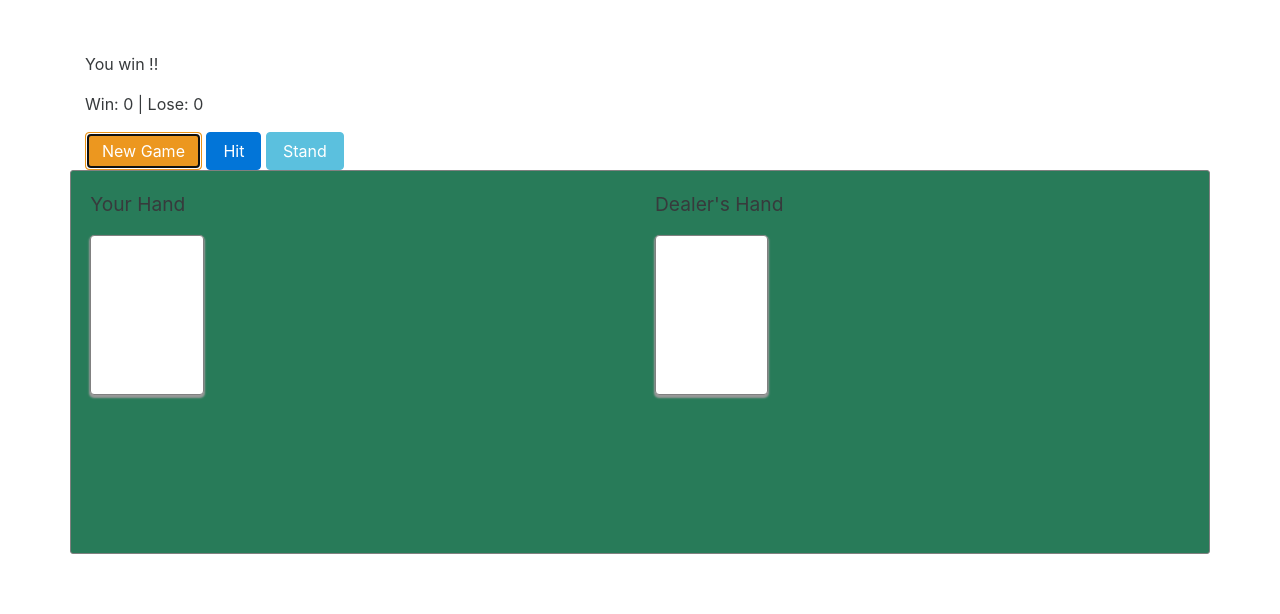
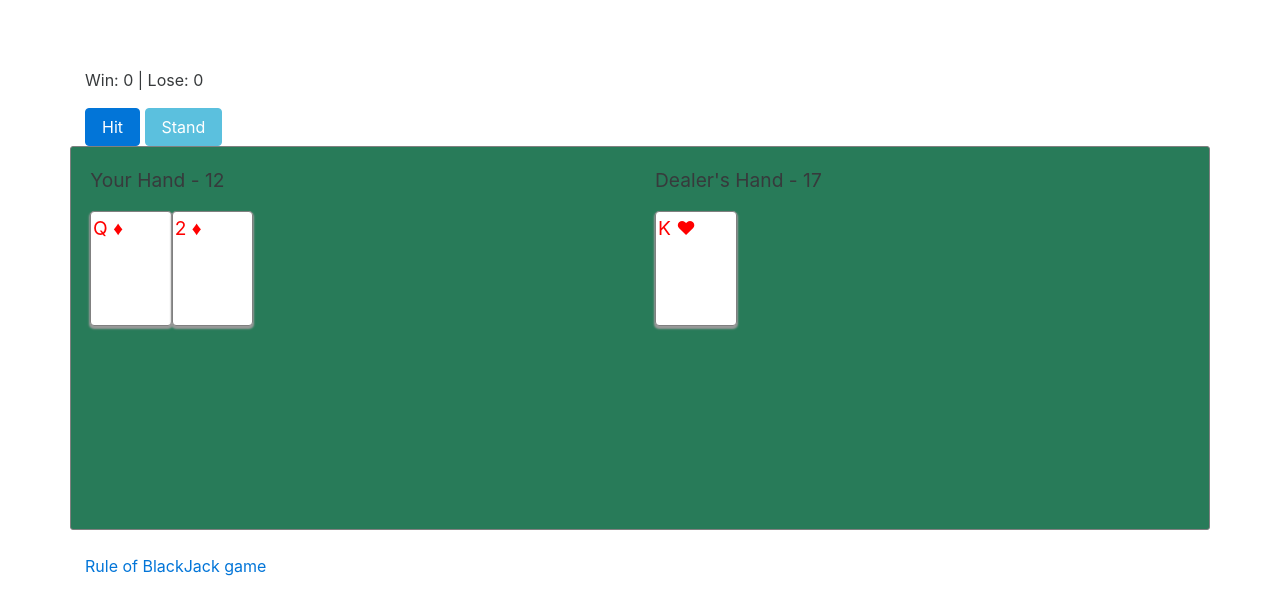
Before and after one commit to rattanakchea/CardGames, a plain HTML site: page index.html in a window 1280 px wide. Both pictures are taken after a click on the button "New Game". Shown: the part 176-790 px from the top of the page. Drawn offline with nearby package versions, Linux system fonts and the light colour scheme.

Commit message:
bugs in scoring system

```diff
--- a/css/main.scss
+++ b/css/main.scss
@@ -20,9 +20,16 @@ body {
   border: 1px solid gray;
   border-radius:4px;
   box-shadow:0 2px 2px 1px #999;
-  font-size: 20pt;
   width:  4.25em;
   height: 6em;
   padding:.1em;
-  margin-right:-1em;
+  display: inline-block;
+
 }
+
+.hidden {
+  background: orangered;
+}
+
+.Spades, .Clubs {color:black}
+.Diamonds, .Hearts {color:red}
--- a/index.html
+++ b/index.html
@@ -27,7 +27,7 @@
 
     <div class="row">
         <div class="game-info col-xs-12 col-sm-12">
-            <p>You win !!</p>
+            <p class="warning"><span id="status"></span></p>
             <p>Win: 0   | Lose: 0</p>
 
 
@@ -43,17 +43,26 @@
     <div class="row">
         <div class="game-canvas col-xs-12">
             <div class="row">
-                <div id="your-hand" class="col-md-12 col-lg-6">
-                    <p>Your Hand</p>
-                    <div class="card"></div>
+                <div class="col-md-12 col-lg-6">
+                    <p>Your Hand -  <span id="yourScore"></span></p>
+                    <div id="your-hand">
+                        <li class="card hidden"></li>
+                        <li class="card hidden"></li>
+                    </div>
                 </div>
-                <div id="dealer-hand" class="col-md-12 col-lg-6">
-                    <p>Dealer's Hand</p>
-                    <div class="card"></div>
+                <div class="col-md-12 col-lg-6">
+                    <p>Dealer's Hand - <span id="dealerScore"></span></p>
+                    <div id="dealer-hand">
+                        <li class="card hidden"></li>
+                        <li class="card hidden"></li>
+                    </div>
                 </div>
             </div>
         </div>
     </div>
+
+    <br/>
+    <p><a href="http://www.bicyclecards.com/how-to-play/blackjack/">Rule of BlackJack game</a></p>
 
 
 
@@ -66,6 +75,9 @@
 
 
 <script src="js/card.js"></script>
+<script src="js/views/cardView.js"></script>
+<script src="js/views/handView.js"></script>
+
 <script src="js/hand.js"></script>
 
 <script src="js/deck.js"></script>
--- a/js/card.js
+++ b/js/card.js
@@ -3,7 +3,7 @@
  */
 "use strict";
 
-var suitsMap = ['Clubs', 'Diamonds','Hearts', 'Spades'];
+
 var cardValuesMap = {
     'Ace': 1,
     'Jack': 11,
@@ -15,6 +15,11 @@ var cardValuesMap = {
 // Card Constructor
 
 var Card = function (value, suit){
+
+    var suitsMap = ['Clubs', 'Diamonds','Hearts', 'Spades'];
+    var symbolsMap = ['&clubs;', '&diams;','&hearts;', '&spades;'];
+
+
 
     if (!value || !suit && suit !== 0){
         console.warn("A card must have both suit and card");
@@ -46,15 +51,25 @@ var Card = function (value, suit){
         return suitsMap[index];
     };
 
-    this.getValue = function(){
+    this.getValue = function() {
         switch (this.value) {
-            case 1: return 'Ace';
-            case 11: return 'Jack';
-            case 12: return 'Queen';
-            case 13: return 'King'
-            default: return this.value;
+            case 1:
+                return 'A';
+            case 11:
+                return 'J';
+            case 12:
+                return 'Q';
+            case 13:
+                return 'K'
+            default:
+                return this.value;
         }
-    }
+    };
+
+    this.getSymbol = function(){
+        var index = this.suit -1;
+        return symbolsMap[index];
+    };
 
 
 };
--- a/js/deck.js
+++ b/js/deck.js
@@ -12,12 +12,12 @@
 var Deck = function (){
 
     //array of 52 cards when initialized
-    var cards_array = [];
+    //var cards_array = [];
 
-    this.cards = cards_array;
+    this.cards = [];
 
     this.size = function(){
-        return cards_array.length;
+        return this.cards.length;
     };
 
     this.deal = function(){
@@ -26,28 +26,31 @@ var Deck = function (){
             init();
         }
 
-        return cards_array.pop();
-    };
-
-    this.shuffle = function(){
-        cards_array = _.shuffle(cards_array);
+        return this.cards.pop();
     };
 
     this.getCards = function(){
-        return cards_array;
+        return this.cards;
     }
+
+
+    this.shuffle = function(){
+        this.cards = _.shuffle(this.cards);
+    };
+
+    var self = this;
 
 
     function init(){
         for (var i=0; i <= 51; i++){
             var value = i % 13 + 1;
             var suit = i % 4 + 1;
-
             //card cannot be uppercase
             var card = new Card(value, suit);
+            self.cards.push(card);
+        }
 
-            cards_array.push(card);
-        }
+        self.shuffle();
     }
     init();
 
--- a/js/game.js
+++ b/js/game.js
@@ -4,9 +4,6 @@
 "use strict";
 
 // BlackJack Game Constructor
-
-
-
 
 //blackJack Game
 var BlackJack = function (){
@@ -16,17 +13,11 @@ var BlackJack = function (){
     this.dealerHand = new Hand();
     this.playerHand = new Hand();
 
+    this.playerHandView = new HandView(this.playerHand, '#your-hand');
+    this.dealerHandView = new HandView(this.dealerHand, '#dealer-hand');
+
     this.wins = 0;
     this.loses = 0;
-
-
-
-
-    //Work on the logic of the game
-
-
-
-
 
 };
 
--- a/js/hand.js
+++ b/js/hand.js
@@ -29,6 +29,8 @@ var Hand = function (){
 
     }
 
+    this.length = this.cards.length;
+
 
 
 };
--- a/js/main.js
+++ b/js/main.js
@@ -1,35 +1,158 @@
-var g = game = new BlackJack();
 
-$( document ).ready(function(game) {
 
-    console.log(game)
+$( document ).ready(function() {
 
-    var playerHand = game.playerHand,
-        dealerHand = game.dealerHand,
-        deck = game.deck;
+    var game, playerHand, dealerHand,
+        deck, playerHandView, dealerHandView;
 
     //cach DOM elements
     var $btn_deal = $('#deal'),
-        $btn_hit = $('#hit'),
-        $btn_stand = $('#stand');
+        $btn_hit = $('#hit').hide(),
+        $btn_stand = $('#stand').hide(),
 
+        $yourScore = $('#yourScore'),
+        $dealerScore = $('#dealerScore'),
+        $status = $('#status');
 
     //event listeners
     $btn_deal.on('click', startGame);
+    $btn_hit.on('click', dealCard);
+    $btn_stand.on('click', stand);
 
+
+    function toggleBtn(){
+        $btn_deal.toggle();
+        $btn_hit.toggle();
+        $btn_stand.toggle();
+    }
+
+    function stand(){
+        //in multiplayer, go to next hand
+
+        //in two player, go to the dealer hand
+
+        dealerHandView.render();
+        var dealerScore = dealerHandView.getScore();
+        if (dealerScore > 16 && dealerScore > playerHandView.getScore()){
+            $status.html('Dealer Won.');
+            cleanSlate();
+        }
+
+        while (dealerScore < 17){
+            var card = deck.deal();
+            dealerHandView.add(card);
+            dealerHandView.render();
+            dealerScore = dealerHandView.getScore();
+            $dealerScore.html(dealerScore);
+        }
+
+        checkScore();
+
+        cleanSlate();
+
+    }
+
+    //memory leak
+    function slowDeal(hand, handView){
+
+        var timer = setInterval(deal, 2000);
+        function deal(){
+            var card = deck.deal();
+            hand.addCard(card);
+            handView.render();
+
+            var score = handView.getScore();
+            $dealerScore.html(score);
+
+            if (score > 16){
+                clearInterval(timer);
+                return score;
+            }
+        }
+    }
+
+    function cleanSlate(){
+        toggleBtn();
+
+        game = new BlackJack(),
+        playerHand = game.playerHand,
+        dealerHand = game.dealerHand,
+        deck = game.deck,
+        playerHandView = game.playerHandView,
+        dealerHandView = game.dealerHandView;
+    }
+
+    //deal a card from the deck into the player hand
+    function dealCard(){
+        var card = deck.deal();
+        playerHandView.add(card);
+        renderHands();
+
+        checkScore();
+    }
+
+    function renderHands(){
+        playerHandView.render();
+        $yourScore.html(playerHandView.getScore());
+        $dealerScore.html(dealerHandView.getScore());
+    }
+
+    function checkScore(){
+        var yourScore = playerHandView.getScore();
+        var dealerScore = dealerHandView.getScore();
+
+        var gameOver = true;
+        if (yourScore > 21) {
+            $status.html('Sorry. You are busted. You lost');
+        } else if (dealerScore > 21){
+            $status.html('Dealer busted. You won');
+        } else if (yourScore == 21 && dealerScore != 21) {
+            $status.html('Congratulation, you won. BlackJack !!!!');
+        } else if (yourScore === dealerScore) {
+            console.log(yourScore);
+            console.log(dealerScore);
+            $status.html('It is a draw. !!!!');
+        } else if (dealerScore == 21) {
+            $status.html('Dealer has BlackJack. You lost');
+            //show dealer card
+
+        } else {
+            gameOver = false;
+        }
+
+        if (gameOver) {
+            toggleBtn();
+        }
+    }
 
 
     //deal two cards for player, and two cards for dealer's hand
     function startGame(){
         console.log('game start..');
+        $status.empty();
 
-        var aCard = deck.deal()
+        cleanSlate();
 
-        playerHand.addCard(aCard);
+        //initially deal 2 cards
+        var card1 = deck.deal();
+        var card2 = deck.deal();
+        var card3 = deck.deal();
+        var card4 = deck.deal();
 
-        console.log(playerHand);
+        playerHandView.add(card1);
+        playerHandView.add(card2);
+        dealerHandView.add(card3);
+        dealerHandView.add(card4);
+
+        dealerHandView.renderOneCard();
+
+        renderHands();
+
+        checkScore();
+
+        //debugger;
 
     }
 
 
-}(g));
+});
--- /dev/null
+++ b/js/views/cardView.js
@@ -0,0 +1,18 @@
+
+
+var cardTemplate = '<li class="card <%= getSuit() %>"><%= getValue() %> <%= getSymbol() %></li>';
+
+var CardView = function(Card){
+
+    this.template = _.template(cardTemplate);
+
+    this.model = Card;
+
+
+
+    this.render = function() {
+        //this.model is already an object, don't require JSON.parse();
+        return this.template(this.model);
+
+    }
+}
--- /dev/null
+++ b/js/views/handView.js
@@ -0,0 +1,59 @@
+var HandView = function(Hand, id){
+    this.template = _.template(cardTemplate);
+    this.collection = Hand;
+    this.el = id;
+
+
+    //listen for changes
+
+    this.render = function() {
+        var html = '';
+        _.forEach(Hand.cards, function(card){
+            html += new CardView(card).render();
+        });
+
+        $(this.el).html(html);
+    };
+
+    this.renderOneCard = function(){
+        if (this.collection.cards.length > 1){
+
+            var cardView = new CardView(this.collection.cards[0]);
+            var html = cardView.render();
+            $(this.el).html(html);
+        } else {
+            console.log('nothing to render');
+        }
+    };
+
+    this.add = function(card){
+        this.collection.cards.push(card);
+    };
+
+
+    this.getScore = function(){
+        var score = 0;
+        var ace = 0;
+        _.forEach(Hand.cards, function(card){
+
+            var value = card.value;
+            if (value > 9) {
+                value = 10;
+            } if (value == 1){
+                value = 11;
+                ace++;
+            }
+            score += value;
+        });
+
+        //check to see if ace should be 1 or 11
+        while (score > 21 && ace > 0) {
+            score -= 10;
+            ace--;
+        }
+        return score;
+    };
+
+
+
+}
```
Also changed, not shown: css/main.css, 1 other file.
